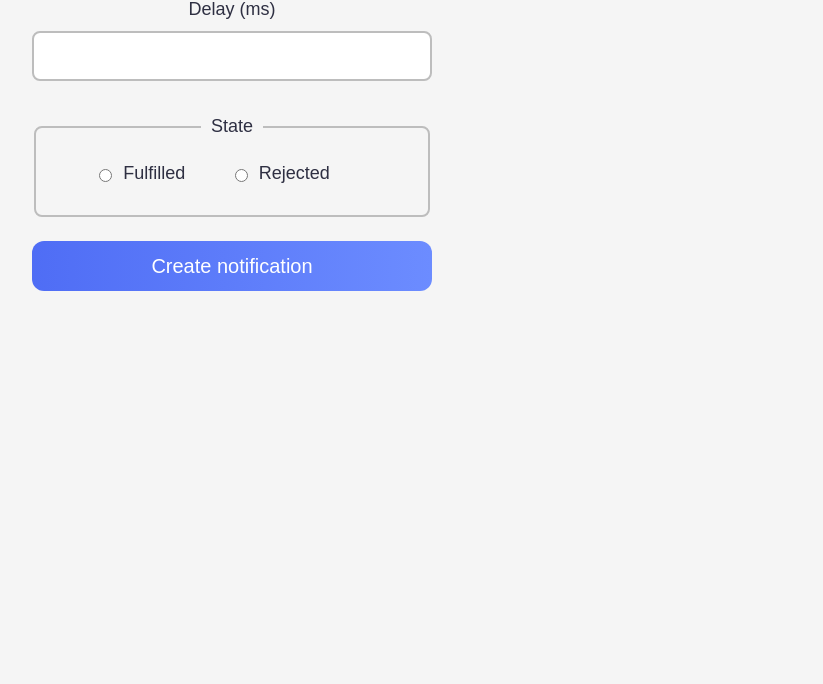
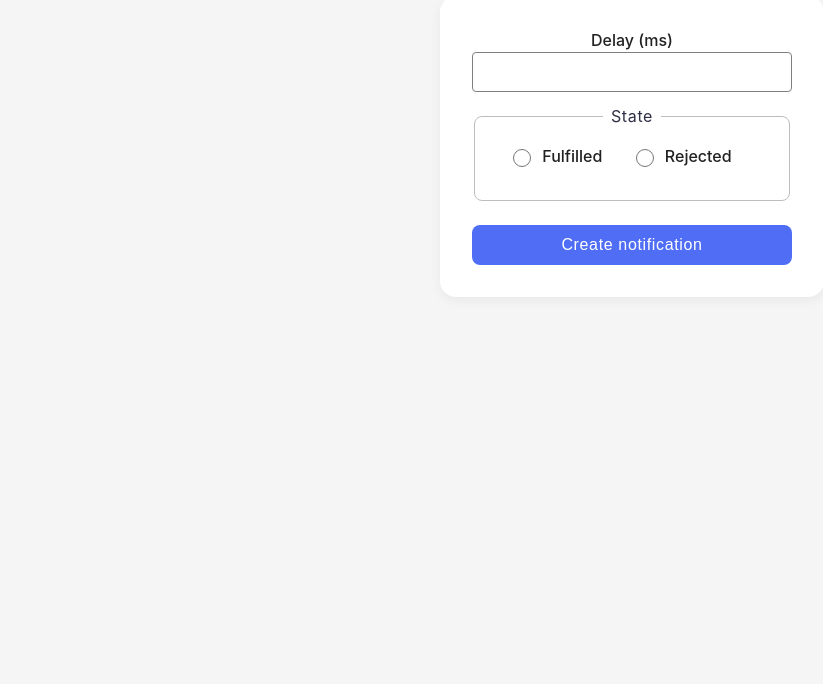
Before and after one commit to KatarginaKate/goit-js-hw-10, a website built with Vite: page src/2-snackbar.html in a window 1280 px wide. Shown: the part 116-800 px from the top of the page, without its empty margins (8-831 px from the left). Built offline with nearby package versions, Linux system fonts and the light colour scheme.

Commit message:
snackbar css almost added

```diff
--- a/src/css/snackbar.css
+++ b/src/css/snackbar.css
@@ -3,70 +3,100 @@
 }
 
 body {
-  font-family: Arial, Helvetica, sans-serif;
-  background: #f5f5f5;
+  font-family: 'Inter', sans-serif;
+  background-color: #f5f5f5;
   padding: 40px;
+  display: flex;
+  justify-content: center;
+  align-items: center;
+  min-height: 100vh;
 }
 
 .form {
-  width: 400px;
+  background-color: #ffffff;
+  padding: 32px;
+  border-radius: 16px;
+  box-shadow: 0 4px 12px rgba(0, 0, 0, 0.05);
 }
 
 label {
   display: block;
-  margin-bottom: 8px;
-  font-size: 18px;
+  font-size: 16px;
+  font-weight: 500;
+  color: #212121;
+  margin-bottom: 12px;
 }
 
-input[type="number"] {
+input[type='number'] {
+  height: 40px;
+  padding: 0 12px;
+  font-size: 16px;
+  outline: none;
+  transition: border-color 0.2s;
+  border: 1px solid #808080;
+  border-radius: 4px;
   width: 100%;
-  height: 50px;
-  margin-top: 8px;
-  margin-bottom: 24px;
-  padding: 10px;
-  font-size: 18px;
-  border-radius: 8px;
-  border: 2px solid #bdbdbd;
-  outline: none;
+
 }
 
-input[type="number"]:focus {
+input[type='number']:focus {
   border-color: #4f6df5;
 }
 
 fieldset {
-  border: 2px solid #bdbdbd;
+  border: 1px solid #bdbdbd;
   border-radius: 8px;
-  padding: 20px;
+  padding: 16px 20px 20px;
   margin-bottom: 24px;
 }
 
 legend {
-  padding: 0 10px;
-  font-size: 18px;
+  padding: 0 8px;
+  font-weight: 400;
+  font-size: 16px;
+  line-height: 1.5;
+  letter-spacing: 0.04em;
+  color: #2e2f42;
 }
 
 fieldset label {
   display: inline-flex;
   align-items: center;
   gap: 8px;
-  margin-right: 40px;
-  font-size: 18px;
+  font-size: 16px;
+  margin-right: 24px;
+  cursor: pointer;
 }
 
-button {
-  width: 100%;
-  height: 50px;
-  background: linear-gradient(90deg, #4f6df5, #6c8cff);
-  border: none;
-  border-radius: 12px;
-  color: white;
-  font-size: 20px;
+input[type='radio'] {
+  width: 18px;
+  height: 18px;
   cursor: pointer;
-  transition: transform 0.2s, box-shadow 0.2s;
 }
 
-button:hover {
-  transform: translateY(-1px);
-  box-shadow: 0 5px 10px rgba(0,0,0,0.15);
+button[type='submit'] {
+  width: 100%;
+  height: 40px;
+  background-color: #4f6df5;
+  border: none;
+  border-radius: 8px;
+  padding: 8px 16px;
+  font-weight: 500;
+  font-size: 16px;
+  line-height: 1.5;
+  letter-spacing: 0.04em;
+  color: #fff;
+  cursor: pointer;
+  transition:
+    background 0.2s,
+    transform 0.2s;
 }
+
+button[type='submit']:hover {
+  background-color: #6c8cff;
+  transform: translateY(-2px);
+}
+
+button[type='submit']:active {
+  transform: translateY(0);
+}
```
